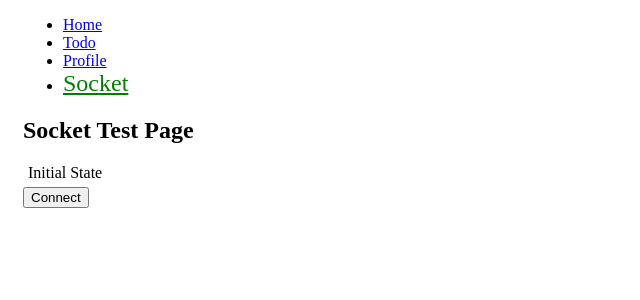
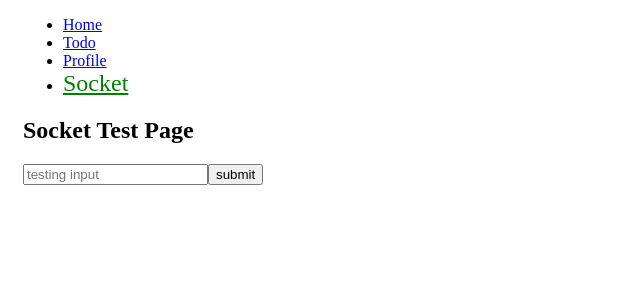
Before and after one commit to DevKeravi/react-redux-todo, a React (Create React App) app in the folder frontend/: page /socketTest in a window 1280 px wide. Shown: the top 300 px of the page, without its empty margins (0-640 px from the left). Built offline with nearby package versions, Linux system fonts and the light colour scheme; no server answers.

Commit message:
web socket 작업중

```diff
--- a/frontend/src/pages/Socket.js
+++ b/frontend/src/pages/Socket.js
@@ -1,20 +1,71 @@
 import React, { useState } from "react";
-import { io } from "socket.io-client";
+import { useRef } from "react";
+import { useEffect } from "react";
 
 function SocketTest() {
-  const [text, setText] = useState("Initial State");
-  const socketClient = io("http://localhost:5000/");
-  const handleConnect = (e) => {
+  const [text, setText] = useState("");
+  const [socketConnected, setSocketConnected] = useState(false);
+  const url = "ws://localhost:5000/ws";
+  let ws = useRef(null);
+
+  useEffect(() => {
+    if (!ws.current) {
+      ws.current = new WebSocket(url);
+      ws.current.onopen = () => {
+        console.log("connected to" + url);
+        setSocketConnected(true);
+      };
+      ws.current.onclose = (error) => {
+        console.log("disconnected from " + url);
+        console.log(error);
+      };
+      ws.current.onerror = (error) => {
+        console.log("connection error" + url);
+        console.log(error);
+      };
+      ws.current.onmessage = (evt) => {
+        const data = JSON.parse(evt.data);
+        console.log("onmessage");
+        console.log(data);
+      };
+    }
+    return () => {
+      console.log("clean up");
+      ws.current.close();
+    };
+  }, []);
+
+  useEffect(() => {
+    if (socketConnected) {
+      ws.current.send(
+        JSON.stringify({
+          message: "connected",
+        })
+      );
+    }
+  }, [socketConnected]);
+
+  const handleSubmit = (e) => {
     e.preventDefault();
-    socketClient.on("connect", () => {
-      setText("Connected");
-    });
+    ws.current.send(text);
+    setText("");
+  };
+
+  const handleChange = (e) => {
+    setText(e.target.value);
   };
   return (
     <div>
       <h2>Socket Test Page</h2>
-      <div>{text}</div>
-      <button onClick={handleConnect}>Connect</button>
+      <form onSubmit={handleSubmit}>
+        <input
+          type="text"
+          onChange={handleChange}
+          placeholder="testing input"
+          value={text}
+        />
+        <button type="submit">submit</button>
+      </form>
     </div>
   );
 }
```
Also changed, not shown: 2 other files (tests, documents, lock files or other folders).
